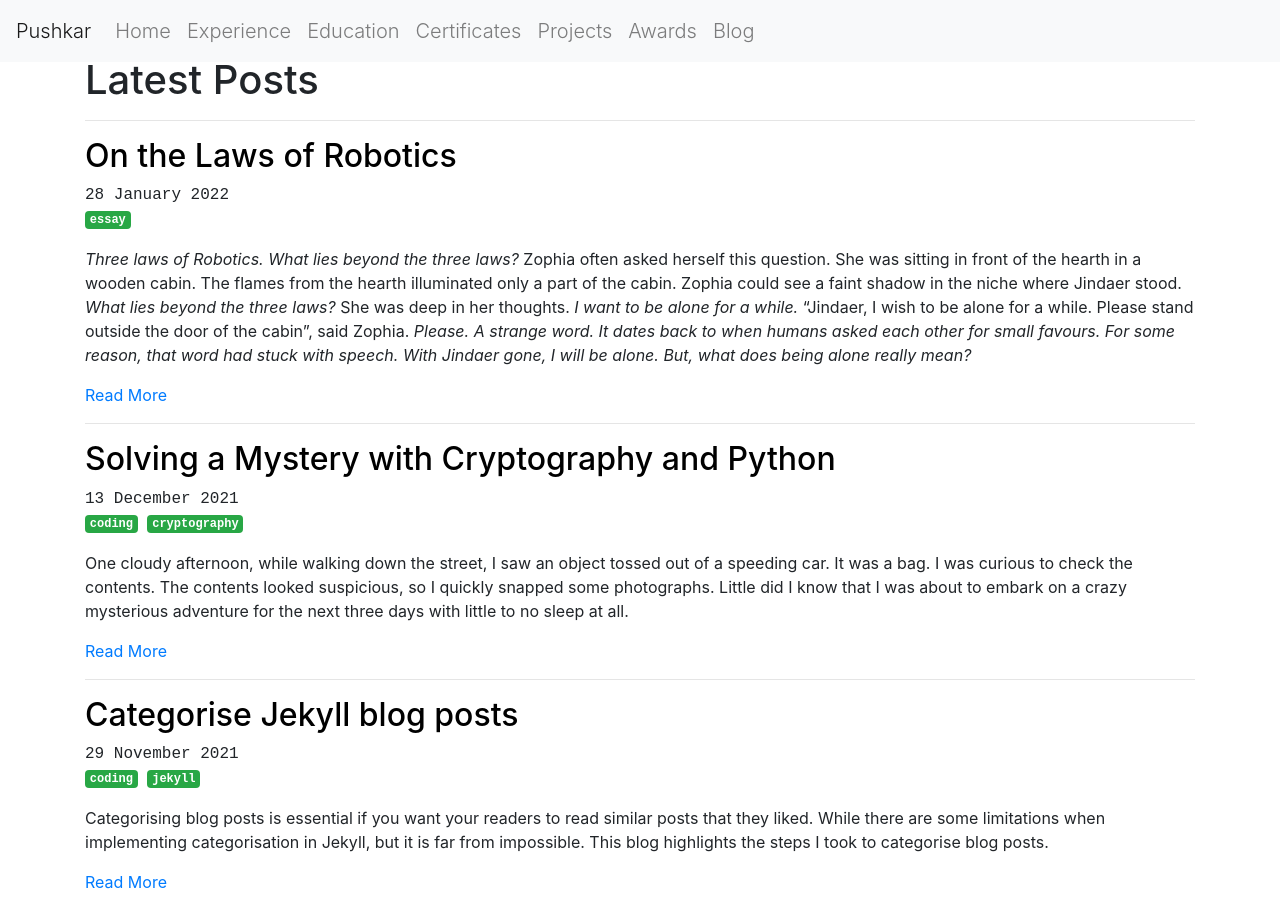
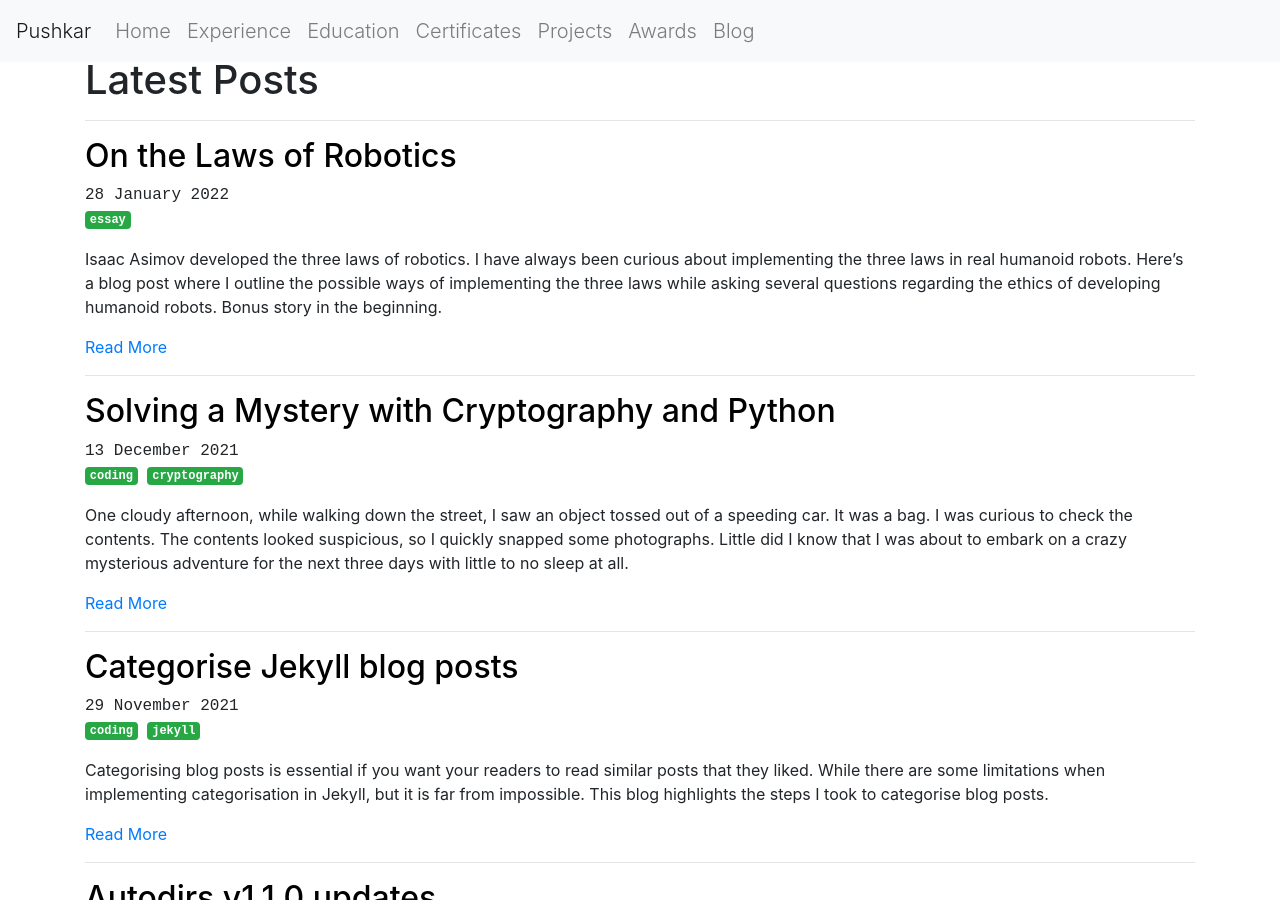
Before and after one commit to pushkarkadam/portfolio, a Jekyll site: the page built from blog.html, in a window 1280 px wide and 900 px high. Built offline with Jekyll 4.4.1, drawn with Linux system fonts in a browser that asks for light colours; nearby versions of some CDN libraries.

Commit message:
Re-added the excerpt.

```diff
--- a/my_collections/_posts/2022-01-29-on-laws-of-robotics.md
+++ b/my_collections/_posts/2022-01-29-on-laws-of-robotics.md
@@ -4,6 +4,7 @@ title:  "On the Laws of Robotics"
 date:   2022-01-29 01:00:00 +1100
 categories: [essay]
 author: Pushkar Kadam
+excerpt: Isaac Asimov developed the three laws of robotics. I have always been curious about implementing the three laws in real humanoid robots. Here's a blog post where I outline the possible ways of implementing the three laws while asking several questions regarding the ethics of developing humanoid robots. Bonus story in the beginning.
 ---
 
 *Three laws of Robotics. What lies beyond the three laws?* Zophia often asked herself this question. She was sitting in front of the hearth in a wooden cabin.
```
